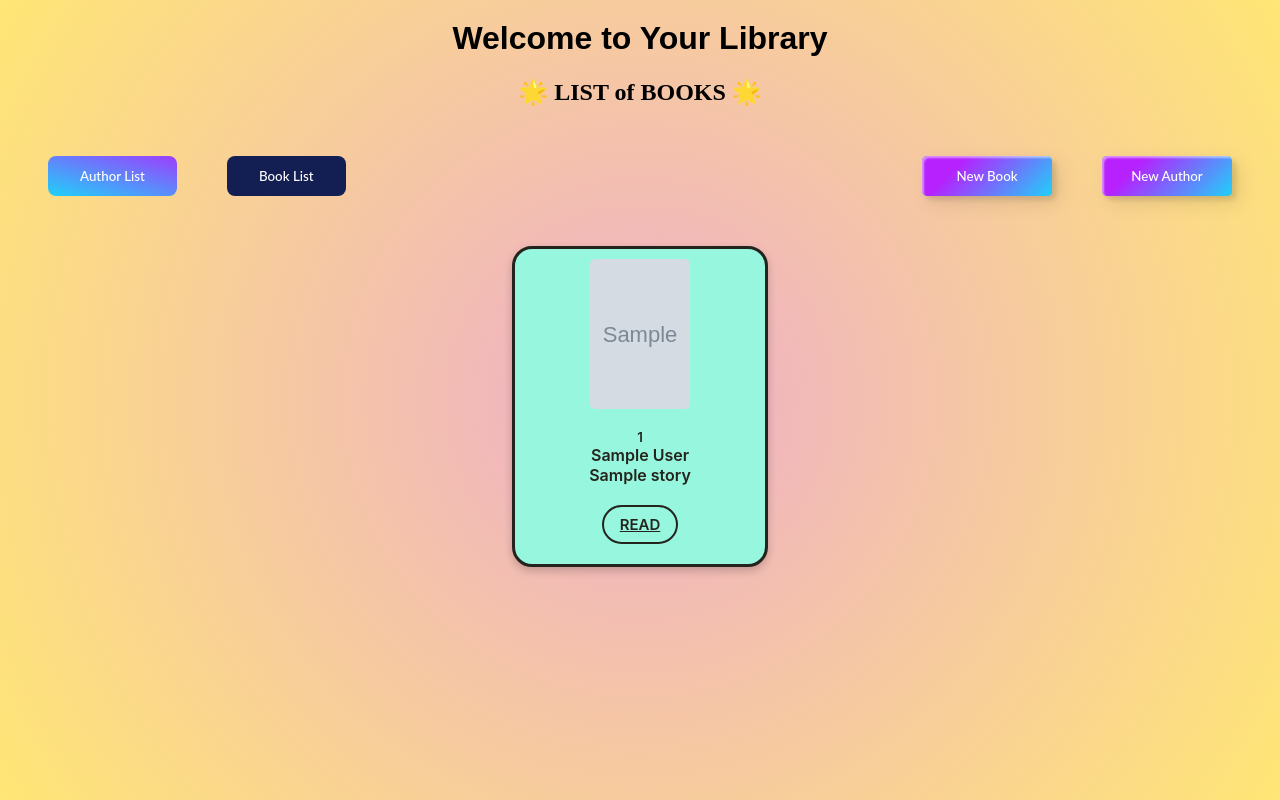
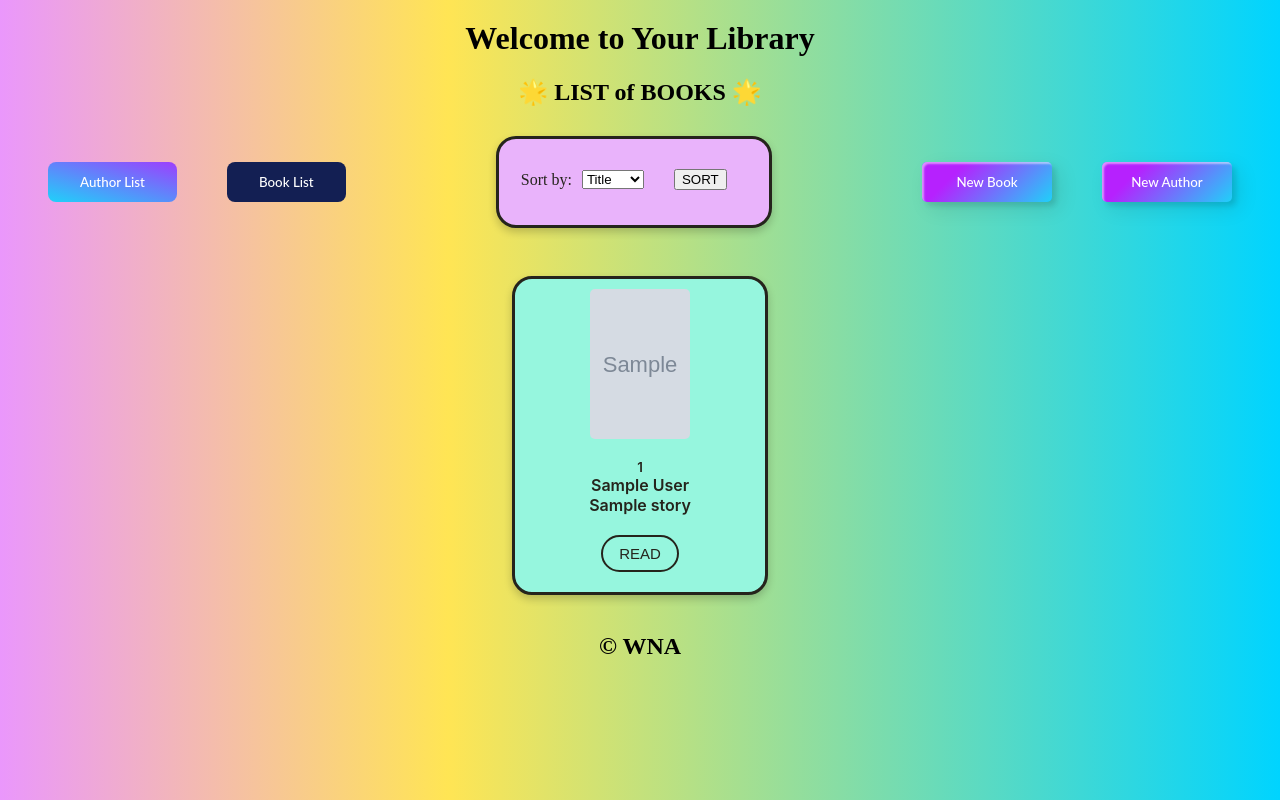
Before and after one commit to wannuraisyah/elibrary, a PHP site: page /book_list.php in a window 1280 px wide. Run offline with PHP 8.4, Linux system fonts and the light colour scheme; tables that the repository leaves empty or names only in its code hold one stand-in row (values such as "Sample post"); grey boxes marked "Sample" are stand-in pictures.

Commit message:
Update book_list.php

```diff
--- a/book_list.php
+++ b/book_list.php
@@ -1,7 +1,6 @@
 <?php
     include('config.php');
 
-    // get all writers from database
     $query = "SELECT * FROM story";
     $result = mysqli_query($con, $query);
 ?>
@@ -10,9 +9,13 @@
     <title>index test</title>
     <style>
         <?php include('style.css'); ?>
+
+        h1 {
+            font-family: lucida handwriting;
+        }
     </style>
 </head>
-<body class="container">
+<body class="container2">
     <center>
         <h1>Welcome to Your Library</h1>
         <h2>&#127775; LIST of BOOKS &#127775;</h2>
@@ -22,26 +25,80 @@
                 <button onclick="document.location='author_list.php'" class="buttone"><span class="buttone-content">Author List</span></button>
                 <button class="buttonf"><span class="buttonf-content">Book List</span></button>
             </div>
-
+            <div class="card3">
+                <div style="margin-bottom:5px; display:flex; gap:10px; align-items:center;">
+                    <label for="sortSelect">Sort by:</label>
+                    <select id="sortSelect">
+                        <option value="title">Title</option>
+                        <option value="author">Author</option>
+                    </select>
+                    <button id="sortDirBtn" data-dir="asc">SORT</button>
+                </div>
+            </div>
             <div class="right-buttons">
                 <button onclick="document.location='add_book.php'" class="custom-btn btn-1">New Book</button>
                 <button onclick="document.location='add_writer.php'" class="custom-btn btn-1">New Author</button>
             </div>
         </div>
+        <br>
         <div class="card-container">
             <?php while($res = mysqli_fetch_assoc($result)) { ?>
-                <div class="card">
-                    <!-- If you have cover image column in DB -->
-                    <img src="covers/<?php echo htmlspecialchars($res['cover']); ?>" width="200" height="200" alt="Cover">
+                <div class="card"
+                    data-title="<?= htmlspecialchars($res['title']) ?>"
+                    data-author="<?= htmlspecialchars($res['author']) ?>">
+                    <img src="covers/<?= htmlspecialchars($res['cover']); ?>" width="200" height="200" alt="Cover">
                     <div class="header">
-                        <center><small><?php echo htmlspecialchars($res['id']); ?></small><br>
-                        <?php echo htmlspecialchars($res['author']); ?><br>
-                        <?php echo htmlspecialchars($res['title']); ?></center>
+                        <center>
+                            <small><?= htmlspecialchars($res['id']); ?></small><br>
+                            <?= htmlspecialchars($res['author']); ?><br>
+                            <?= htmlspecialchars($res['title']); ?>
+                        </center>
                     </div>
-                    <a class="App-button" href="book_info.php?id=<?php echo $res['id']; ?>">READ</a>
+                    <button class="App-button" onclick=document.location="book_info.php?id=<?= $res['id']; ?>">READ</button>
                 </div>
             <?php } ?>
         </div>
+        <script>
+        const sortSelect = document.getElementById('sortSelect');
+        const sortBtn = document.getElementById('sortDirBtn');
+        const container = document.querySelector('.card-container');
+
+        function sortCards() {
+            const key = sortSelect.value;
+            const dir = sortBtn.dataset.dir;
+            const cards = Array.from(container.querySelectorAll('.card'));
+
+            // Fade out
+            cards.forEach(card => card.classList.add('fade-out'));
+
+            // After fade-out ends, sort and fade in
+            setTimeout(() => {
+                cards.sort((a, b) => {
+                    const valA = a.dataset[key].toLowerCase();
+                    const valB = b.dataset[key].toLowerCase();
+                    return dir === 'asc' ? valA.localeCompare(valB) : valB.localeCompare(valA);
+                });
+                cards.forEach(card => container.appendChild(card));
+
+                // Fade back in
+                requestAnimationFrame(() => {
+                    cards.forEach(card => card.classList.remove('fade-out'));
+                });
+            }, 400); // match CSS transition time
+        }
+
+        // Toggle direction
+        sortBtn.addEventListener('click', () => {
+            sortBtn.dataset.dir = sortBtn.dataset.dir === 'asc' ? 'desc' : 'asc';
+            sortBtn.textContent = sortBtn.dataset.dir === 'asc' ? '⬆️ ASC' : '⬇️ DESC';
+            sortCards();
+        });
+
+        // Change sort key
+        sortSelect.addEventListener('change', sortCards);
+        </script>
     </center>
 </body>
+<br>
+<footer><center><h2>&copy; WNA</h2></center></footer>
 </html>
```
